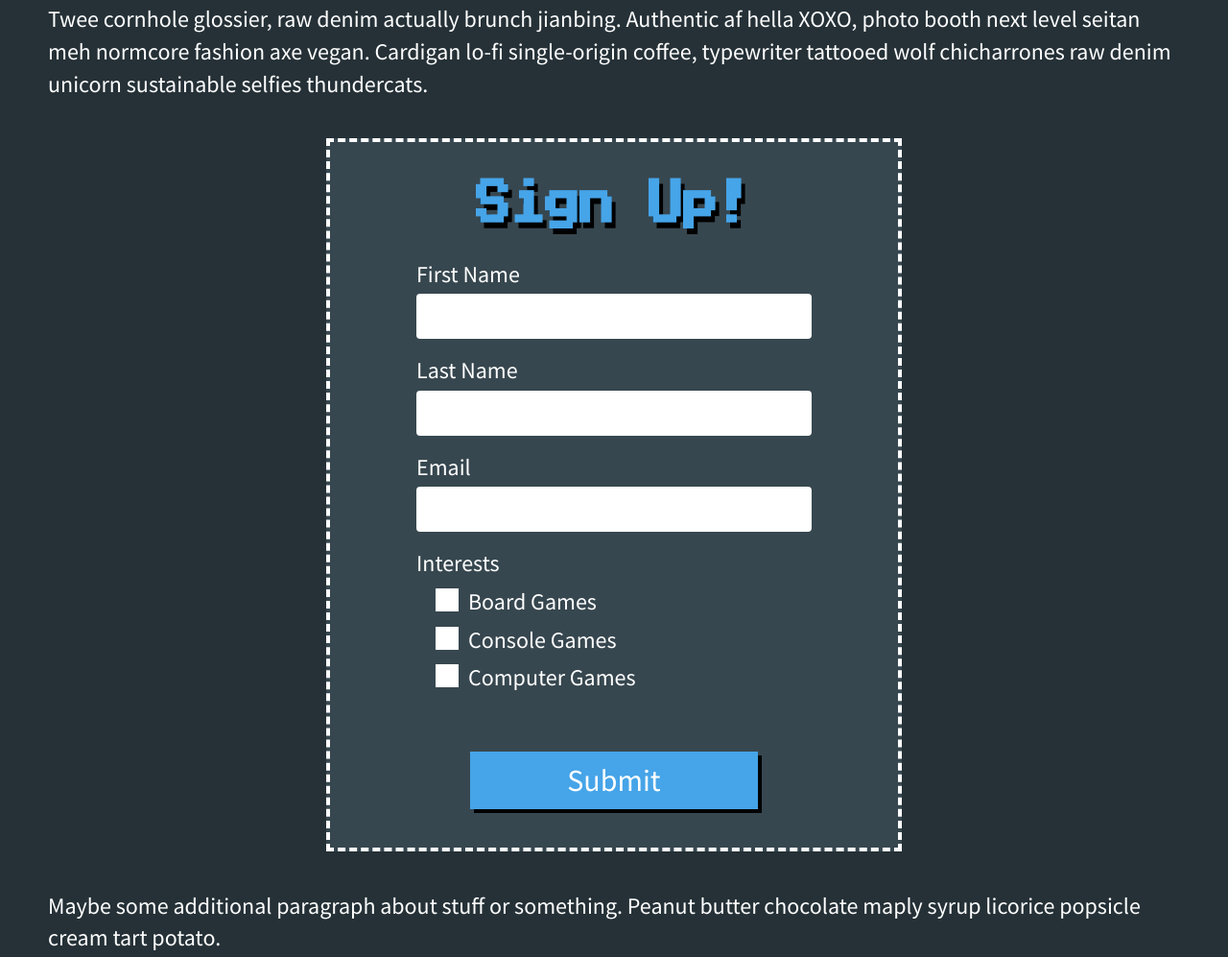
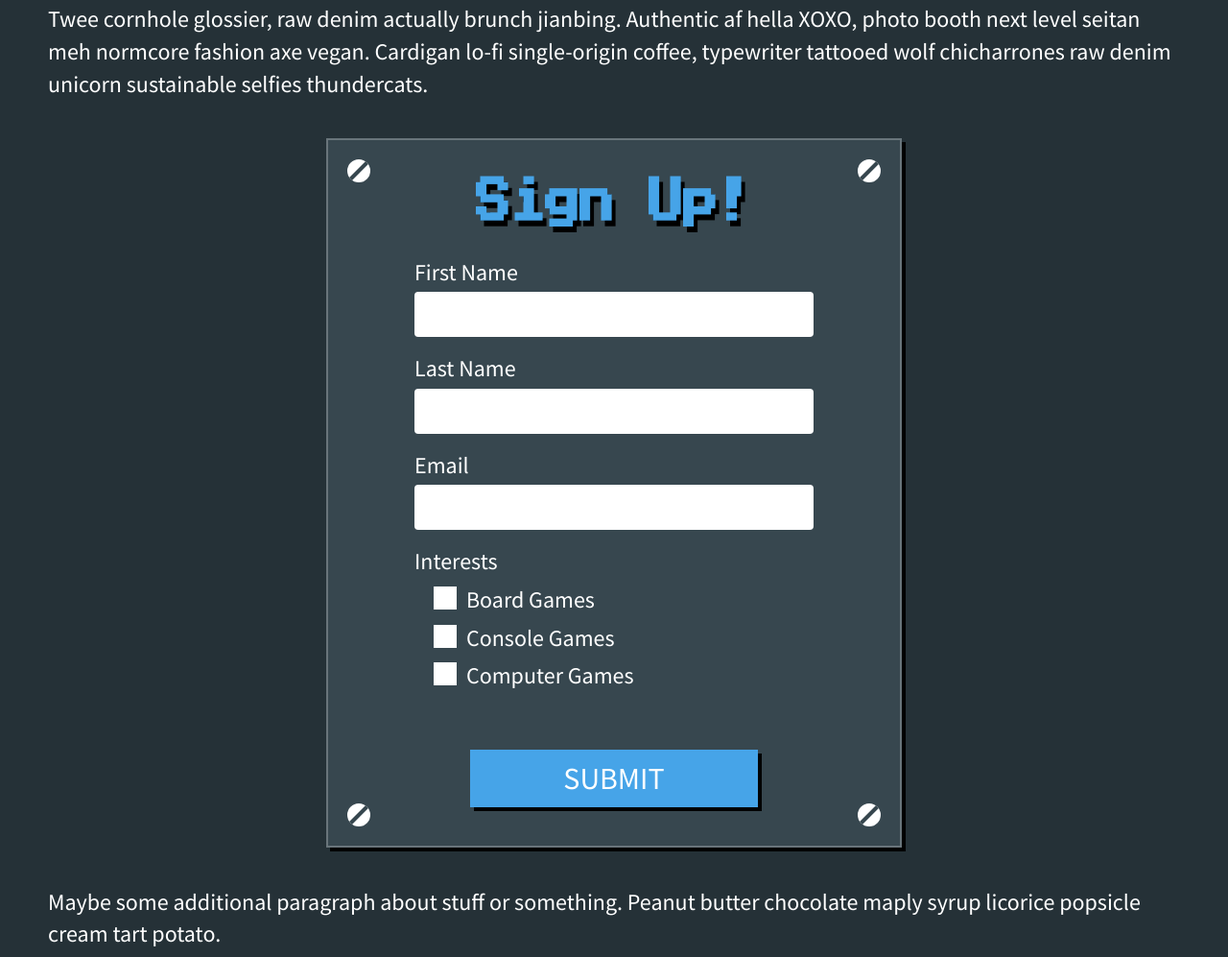
Before and after one commit to lonekorean/extra-life-atlanta-landing, a plain HTML site: page index.html in a window 1280 px wide. Shown: the part 578-1575 px from the top of the page at 96% size. Drawn offline with nearby package versions, Linux system fonts and the light colour scheme.

Commit message:
Form bolts

```diff
--- a/index.html
+++ b/index.html
@@ -24,6 +24,11 @@
 					Twee cornhole glossier, raw denim actually brunch jianbing. Authentic af hella XOXO, photo booth next level seitan meh normcore fashion axe vegan. Cardigan lo-fi single-origin coffee, typewriter tattooed wolf chicharrones raw denim unicorn sustainable selfies thundercats.
 				</p>
 				<form>
+					<div class="bolt bolt-top-left"></div>
+					<div class="bolt bolt-top-right"></div>
+					<div class="bolt bolt-bottom-left"></div>
+					<div class="bolt bolt-bottom-right"></div>
+
 					<h4>Sign Up!</h4>
 					<div class="input-row">
 						<label for="input-first-name">First Name</label>
--- a/site.css
+++ b/site.css
@@ -121,11 +121,52 @@ p {
 }
 
 form {
+	position: relative;
 	max-width: 600px;
 	margin: 40px auto;
 	padding: 40px 90px;
-	border: 4px dashed #fff;
+	border: 2px solid rgba(255, 255, 255, 0.25);
 	background-color: #37474f;
+	box-shadow: 4px 4px 0 #000;
+}
+
+.bolt {
+	position: absolute;
+	width: 24px;
+	height: 24px;
+	border-radius: 50%;
+	background-color: #fff;
+	transform: rotate(45deg);
+}
+
+.bolt::before {
+	content: '';
+	display: block;
+	position: absolute;
+	width: 4px;
+	margin: 0 10px;
+	height: 24px;
+	background-color: #37474f;
+}
+
+.bolt-top-left {
+	top: 20px;
+	left: 20px;
+}
+
+.bolt-top-right {
+	top: 20px;
+	right: 20px;
+}
+
+.bolt-bottom-left {
+	bottom: 20px;
+	left: 20px;
+}
+
+.bolt-bottom-right {
+	bottom: 20px;
+	right: 20px;
 }
 
 .input-row, .checkbox-row {
@@ -213,6 +254,7 @@ input:focus {
 	font-family: inherit;
 	cursor: pointer;
 	box-shadow: 4px 4px 0 #000;
+	text-transform: uppercase;
 }
 
 .submit-row input:hover, .submit-row input:focus {
```
